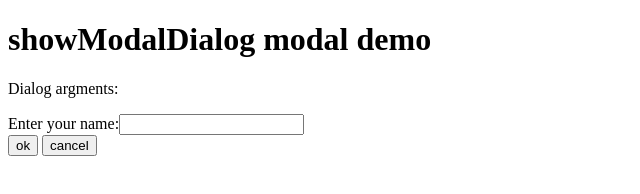
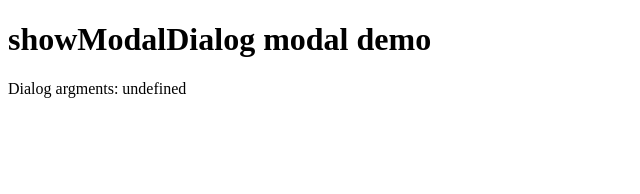
Before and after one commit to alg5/alg5.github.io, a plain HTML site: page showModalDialogPrototypeExample/demo-modal.html in a window 1280 px wide. Shown: the whole page, without its empty margins (0-640 px from the left). Drawn offline with Linux system fonts and the light colour scheme.

Commit message:
Update demo-modal.html

```diff
--- a/showModalDialogPrototypeExample/demo-modal.html
+++ b/showModalDialogPrototypeExample/demo-modal.html
@@ -2,30 +2,14 @@
 <html>
     <head>
       <title>showModalDialog modal demo</title>
-         <script type="text/javascript">
-             document.getElementById('arg').innerHTML = window.dialogArguments;
-             function go_cancel() {
-                 document.getElementById('nm').value = '';
-             }
-             function go_ok() {
-                 window.returnValue = "Hello " + document.getElementById('nm').value;
-                 alert('go_ok:' + window.returnValue);
-
-                 self.close();
-
-                 //window.opener.getElementById('dialog').close();
-             }
-
-             //window.returnValue = "Hello" + document.getElementById('nm').value;
-      </script>
     </head>
     <body>
       <h1>showModalDialog modal demo</h1>
       <p>Dialog argments: <span id="arg"></span></p>
-      Enter your name:<input id = 'nm' type='text' value='' />
-      <br />
-      <input type="button" value='ok' onclick = 'go_ok();' />
-      <input type="button" value='cancel' onclick = 'go_cancel()' />
-
+      </form>
+      <script>
+	document.getElementById('arg').innerHTML = window.dialogArguments;
+	window.returnValue = "some return value";
+      </script>
     </body>
 </html>
```
